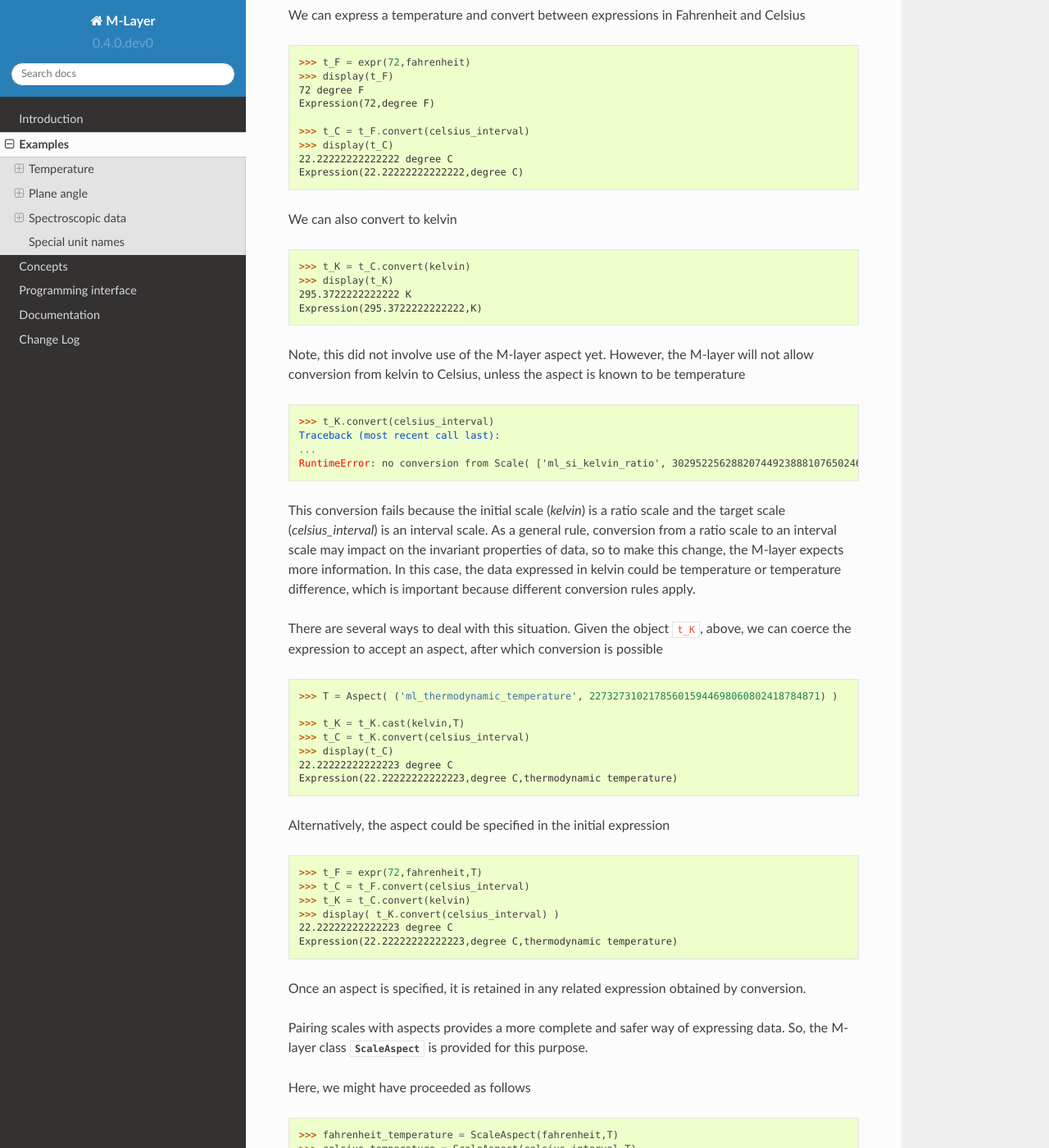
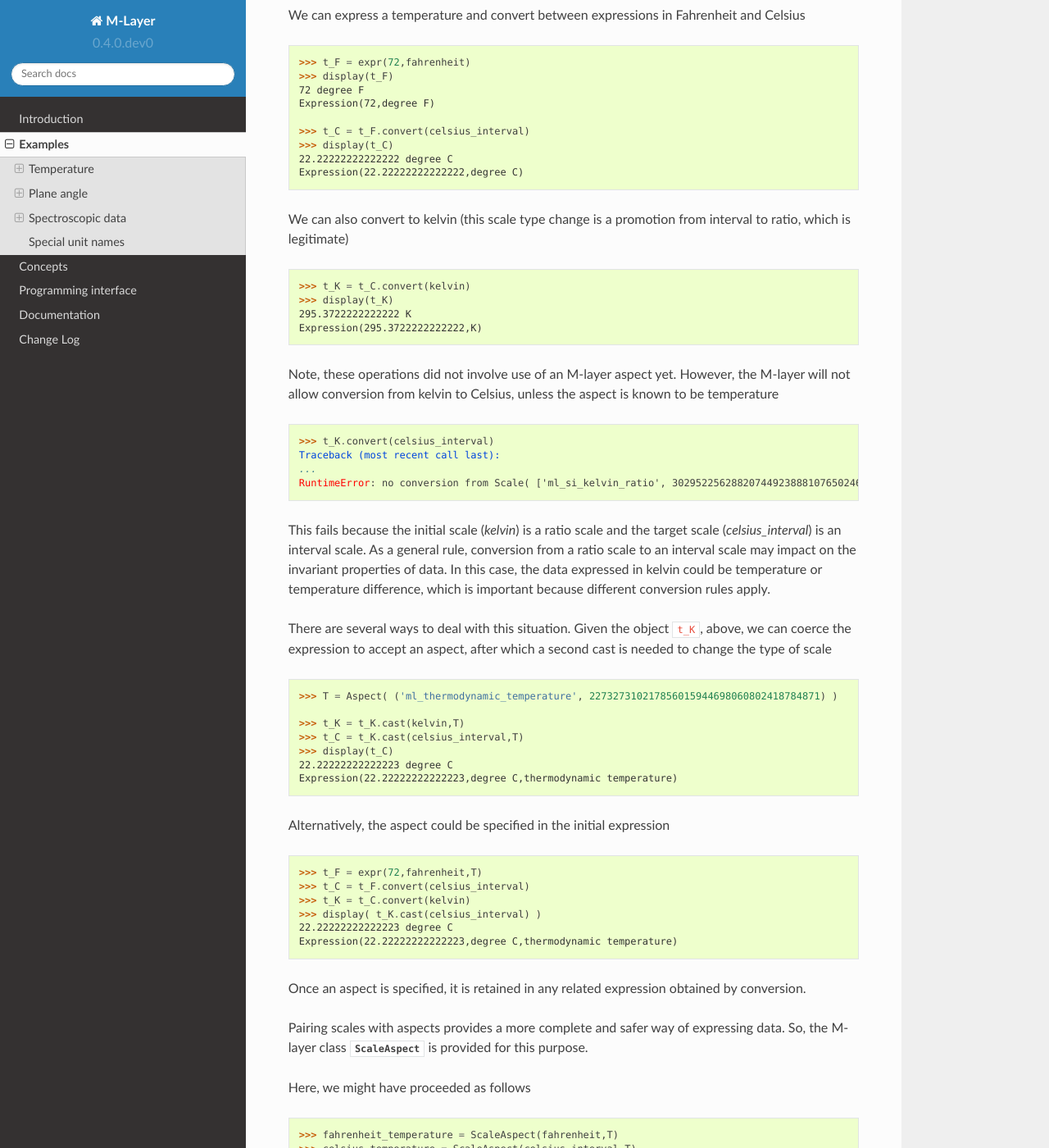
Before and after one commit to apmp-dxfg/m-layer-concept, a Sphinx documentation site: the page built from docs/m_layer_examples.rst, in a window 1280 px wide and 1400 px high, scrolled down 1014 px. Shown: the whole window at 82% size. Built offline with Sphinx 7.4.7 and the Read the Docs theme 2.0.0, drawn with Linux system fonts in a browser that asks for light colours.

Commit message:
Documented the need to cast from K to C

```diff
--- a/docs/m_layer_examples.rst
+++ b/docs/m_layer_examples.rst
@@ -36,34 +36,34 @@ We can express a temperature and convert between expressions in Fahrenheit and C
     >>> display(t_F)
     72 degree F
     Expression(72,degree F)
-    <BLANKLINE>
+
     >>> t_C = t_F.convert(celsius_interval)
     >>> display(t_C)
     22.22222222222222 degree C
     Expression(22.22222222222222,degree C)
 
-We can also convert to kelvin ::
+We can also convert to kelvin (this scale type change is a promotion from interval to ratio, which is legitimate) ::
 
     >>> t_K = t_C.convert(kelvin)
     >>> display(t_K)
     295.3722222222222 K
     Expression(295.3722222222222,K)
 
-Note, this did not involve use of the M-layer aspect yet. However, the M-layer will not allow conversion from kelvin to Celsius, unless the aspect is known to be temperature ::
+Note, these operations did not involve use of an M-layer aspect yet. However, the M-layer will not allow conversion from kelvin to Celsius, unless the aspect is known to be temperature ::
 
     >>> t_K.convert(celsius_interval)
     Traceback (most recent call last):
     ...
     RuntimeError: no conversion from Scale( ['ml_si_kelvin_ratio', 302952256288207449238881076502466548054] ) to Scale( ['ml_si_celsius_interval', 245795086332095731716589481707012001072] )
 
-This conversion fails because the initial scale (`kelvin`) is a ratio scale and the target scale (`celsius_interval`) is an interval scale. As a general rule, conversion from a ratio scale to an interval scale may impact on the invariant properties of data, so to make this change, the M-layer expects more information. In this case, the data expressed in kelvin could be temperature or temperature difference, which is important because different conversion rules apply.
+This fails because the initial scale (`kelvin`) is a ratio scale and the target scale (`celsius_interval`) is an interval scale. As a general rule, conversion from a ratio scale to an interval scale may impact on the invariant properties of data. In this case, the data expressed in kelvin could be temperature or temperature difference, which is important because different conversion rules apply.
 
-There are several ways to deal with this situation. Given the object ``t_K``, above, we can coerce the expression to accept an aspect, after which conversion is possible ::
+There are several ways to deal with this situation. Given the object ``t_K``, above, we can coerce the expression to accept an aspect, after which a second cast is needed to change the type of scale ::
 
     >>> T = Aspect( ('ml_thermodynamic_temperature', 227327310217856015944698060802418784871) )
 
     >>> t_K = t_K.cast(kelvin,T)
-    >>> t_C = t_K.convert(celsius_interval)
+    >>> t_C = t_K.cast(celsius_interval,T)
     >>> display(t_C)
     22.22222222222223 degree C
     Expression(22.22222222222223,degree C,thermodynamic temperature)
@@ -73,7 +73,7 @@ Alternatively, the aspect could be specified in the initial expression ::
     >>> t_F = expr(72,fahrenheit,T)
     >>> t_C = t_F.convert(celsius_interval)
     >>> t_K = t_C.convert(kelvin)
-    >>> display( t_K.convert(celsius_interval) )
+    >>> display( t_K.cast(celsius_interval) )
     22.22222222222223 degree C
     Expression(22.22222222222223,degree C,thermodynamic temperature)
 
@@ -90,7 +90,7 @@ Here, we might have proceeded as follows ::
     >>> t_F = expr(72,fahrenheit_temperature)
     >>> t_C = t_F.convert(celsius_temperature)
     >>> t_K = t_C.convert(kelvin_temperature)
-    >>> display( t_K.convert(celsius_temperature) )
+    >>> display( t_K.cast(celsius_temperature) )
     22.22222222222223 degree C
     Expression(22.22222222222223,degree C,thermodynamic temperature)
 
```
